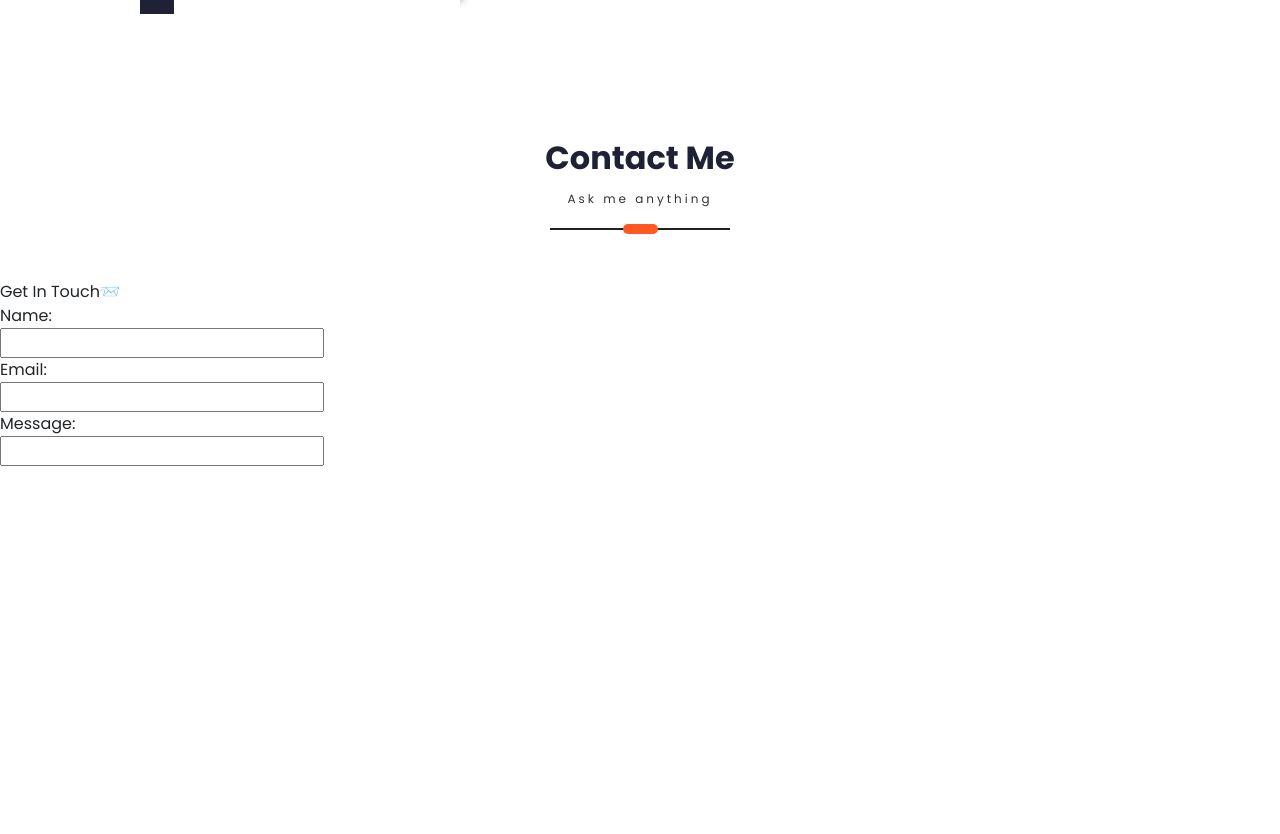
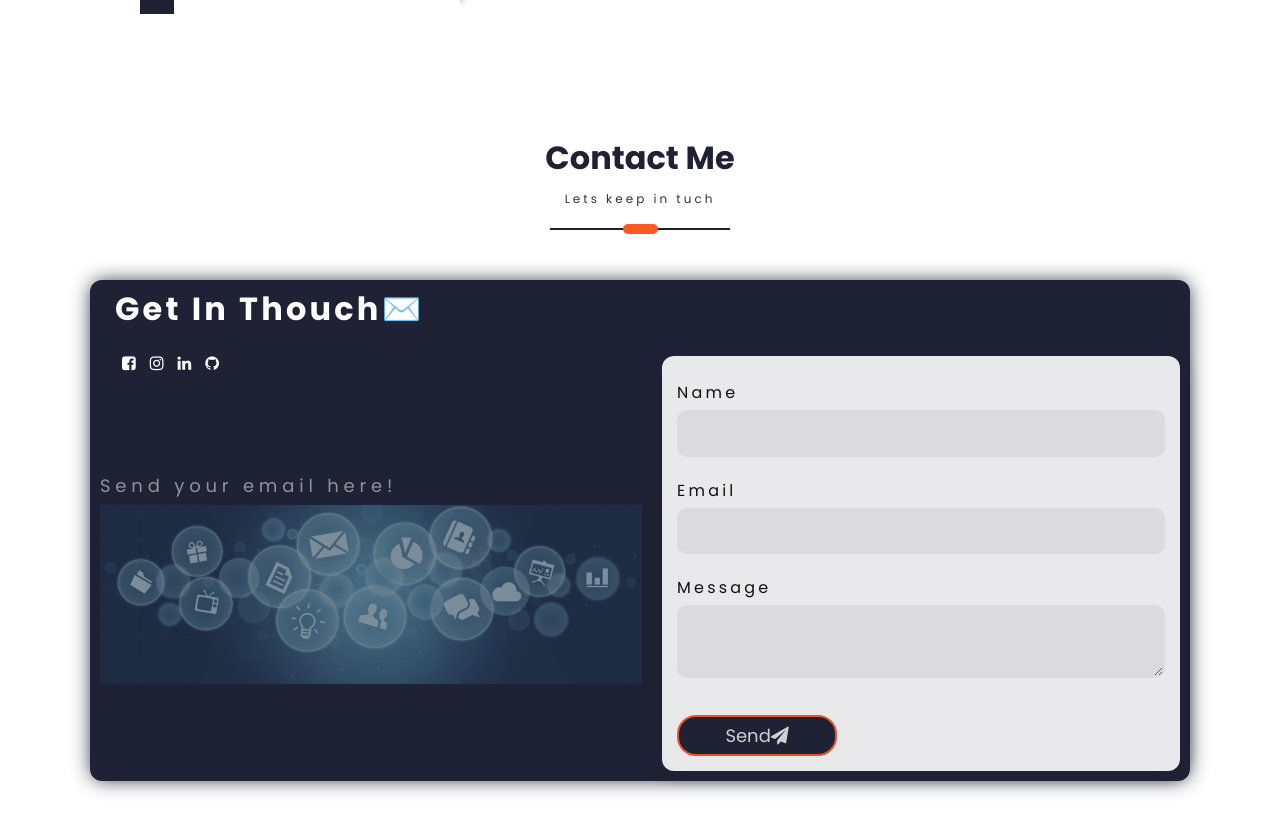
Before and after one commit to H584958/MyPortfolio, a React (Create React App) app: page / in a window 1280 px wide. Shown: the part 1960-2794 px from the top of the page. Before the commit the page ends 2426 px from the top, so only its background shows below. Built offline with nearby package versions, Linux system fonts and the light colour scheme; a web font is replaced by a local one.

Commit message:
finished Contact me🔥

```diff
--- a/src/PortfolioContainer/ContactMe/ContactMe.css
+++ b/src/PortfolioContainer/ContactMe/ContactMe.css
@@ -0,0 +1,162 @@
+.main-container {
+  min-height: 100vh;
+  /* background-image: url("../../assets/ContactMe/contact_us.jpeg"); */
+
+  margin: 100px 0 -450px 0;
+}
+
+.central-form {
+  max-width: 1100px;
+  padding: 10px;
+  display: flex;
+  box-shadow: 0 0px 20px -2px #1f2235;
+  border-radius: 12px;
+  margin: 0 auto;
+  flex-direction: column;
+  justify-content: center;
+  background-color: #1f2235;
+}
+
+.central-form h2 {
+  color: #fff;
+  font-family: "Poppins Bold";
+  letter-spacing: 0.2rem;
+  margin-bottom: 20px;
+}
+
+.back-form {
+  max-width: 380px;
+  margin: 0 auto;
+}
+
+.back-form .img-back {
+  width: 100%;
+  margin-bottom: 20px;
+}
+
+.img-back h4 {
+  letter-spacing: 0.3rem;
+  font-weight: 400;
+  color: white;
+  font-size: 18px;
+  opacity: 0.5;
+}
+
+.back-form .img-back img {
+  width: 100%;
+  opacity: 0.5;
+}
+
+.central-form form {
+  width: auto;
+  box-shadow: 0 0 2px 1px white;
+  display: flex;
+  color: #111;
+  padding: 15px;
+  justify-content: center;
+  flex-direction: column;
+  margin-top: -52px;
+  opacity: 0.9;
+  background-color: white;
+  box-shadow: 0 0px 20px -2px #1f2235;
+  border-radius: 12px;
+}
+
+form p {
+  text-align: center;
+  margin-bottom: 10px;
+  color: #ff5823;
+  letter-spacing: 0.1rem;
+  font-family: "Poppins Bold";
+}
+
+form label {
+  margin-bottom: 5px;
+  color: #111;
+  letter-spacing: 0.2rem;
+}
+
+form input,
+textarea {
+  width: 100%;
+  border: 2px solid rgba(0, 0, 0, 0);
+  outline: none;
+  background-color: rgba(230, 230, 230, 0.6);
+  padding: 0.5rem 1rem;
+  font-size: 1.1rem;
+  margin-bottom: 22px;
+  transition: 0.3s;
+  border-radius: 10px;
+}
+
+textarea:focus {
+  border: 2px solid rgba(30, 85, 250, 0.47);
+  background-color: #fff;
+}
+form input:focus {
+  border: 2px solid rgba(30, 85, 250, 0.47);
+  background-color: #fff;
+}
+
+form button {
+  margin-top: 15px;
+  padding: 5px;
+  outline: none;
+  width: 900px;
+  color: rgb(230, 227, 227);
+  border: 2px solid #ff5823;
+  font-size: 12px;
+  border-radius: 19px;
+  background-color: #1f2235;
+  font-size: 18px;
+  width: 160px;
+  align-items: center;
+  justify-content: center;
+}
+
+form button:hover {
+  background-color: #1f2235;
+  transition: all ease 1s;
+  border: 2px solid #1f2235;
+}
+
+button .load {
+  width: 100%;
+}
+
+button .load img {
+  width: 60px;
+  color: green;
+}
+.col i {
+  padding: 7px;
+  color: #fff;
+}
+.col i:hover {
+  transform: scale(1.5);
+}
+
+@media screen and (min-width: 940px) {
+  .back-form {
+    max-width: 1100px;
+    margin: 0 auto;
+    display: flex;
+    justify-content: space-between;
+    margin-top: 30px;
+  }
+
+  .img-back {
+    flex: 1;
+    align-self: center;
+    margin-right: 20px;
+  }
+
+  form {
+    flex: 0.9;
+  }
+}
+@media screen and (max-width: 414px) {
+  .central-form h2 {
+    font-size: 16px;
+  }
+}
--- a/src/PortfolioContainer/ContactMe/ContactMe.js
+++ b/src/PortfolioContainer/ContactMe/ContactMe.js
@@ -1,7 +1,10 @@
 import React, { useState } from "react";
+import Typical from "react-typical";
 import ScreenHeading from "../../utilities/ScreenHeading/ScreenHeading";
 import ScrollService from "../../utilities/ScrollService";
 import Animations from "../../utilities/Animations";
+import imgBack from "../../../src/images/mailz.jpeg";
+import load1 from "../../../src/images/load2.gif";
 import "./ContactMe.css";
 
 export default function ContactMe(props) {
@@ -11,39 +14,66 @@
     Animations.animations.fadeInScreen(props.id);
   };
 
-  let render = () => {
-    return <input type="text" value="" />;
-  };
-
   const fadeInSubscription =
     ScrollService.currentScreenFadeIn.subscribe(fadeInScreenHandler);
 
+  const [name, setName] = useState("");
+  const [email, setEmail] = useState("");
+  const [message, setMessage] = useState("");
+  const [banner, setBanner] = useState("");
+  const [bool, setBool] = useState(false);
+
+  const handleName = (e) => {
+    setName(e.target.value);
+  };
+  const handleEmail = (e) => {
+    setEmail(e.target.value);
+  };
+  const handleMessage = (e) => {
+    setMessage(e.target.value);
+  };
+
   return (
-    <div className="contact-me-container screen-container" id={props.id || ""}>
-      <div className="contact-me-content">
-        <ScreenHeading title={"Contact Me"} subHeading={"Ask me anything"} />
-        <div className="contact-me-card">
-          <div className="contact-me-heading">
-            <span>Get In Touch📨</span>
-            <div className="contact-me-info"></div>
-            <div className="contact-me-box">
-              <div className="name-text-box">
-                <span>Name:</span>
-                <br />
-                {render()}
-              </div>
-              <div className="email-text-box">
-                <span>Email:</span>
-                <br />
-                {render()}
-              </div>
-              <div className="message-text-box">
-                <span>Message:</span>
-                <br />
-                {render()}
-              </div>
+    <div className="main-container" id={props.id || ""}>
+      <ScreenHeading subHeading={"Lets keep in tuch"} title={"Contact Me"} />
+      <div className="central-form">
+        <div className="col">
+          <h2 className="title">
+            <Typical loop={Infinity} steps={["Get In Thouch✉️", 1000]} />
+          </h2>
+          <a href="https://www.facebook.com/simonteodor.kobbenes/">
+            <i className="fa fa-facebook-square"></i>
+          </a>
+          <a href="https://www.instagram.com/simon_kobbenes/">
+            <i className="fa fa-instagram"></i>
+          </a>
+          <a href="https://www.linkedin.com/in/simon-kobbenes-8881961b5/">
+            <i className="fa fa-linkedin"></i>
+          </a>
+          <a href="https://github.com/H584958">
+            <i className="fa fa-github"></i>
+          </a>
+        </div>
+        <div className="back-form">
+          <div className="img-back">
+            <h4>Send your email here!</h4>
+            <img src={imgBack} alt="image not found" />
+          </div>
+          <form>
+            <p>{banner}</p>
+            <label htmlFor="name">Name</label>
+            <input type="text" onChange={handleName} value={name} />
+            <label htmlFor="email">Email</label>
+            <input type="email" onChange={handleEmail} value={email} />
+            <label htmlFor="message">Message</label>
+            <textarea type="text" onChange={handleMessage} value={message} />
+            <div className="send-btn">
+              <button type="submit">
+                Send
+                <i className="fa fa-paper-plane" />
+              </button>
             </div>
-          </div>
+          </form>
         </div>
       </div>
     </div>
```
Also changed, not shown: src/images/load2.gif (added), src/images/mailz.jpeg (added).
